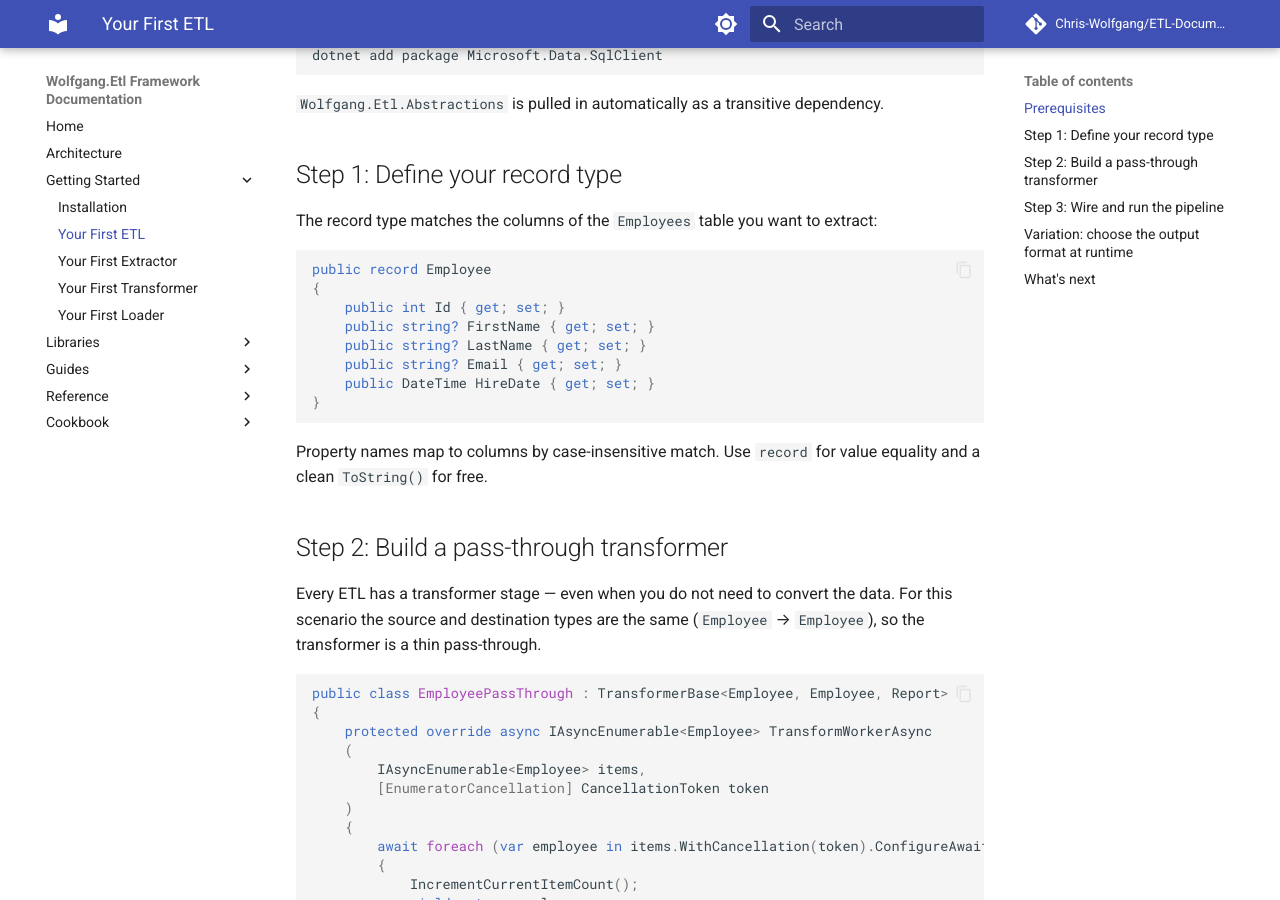
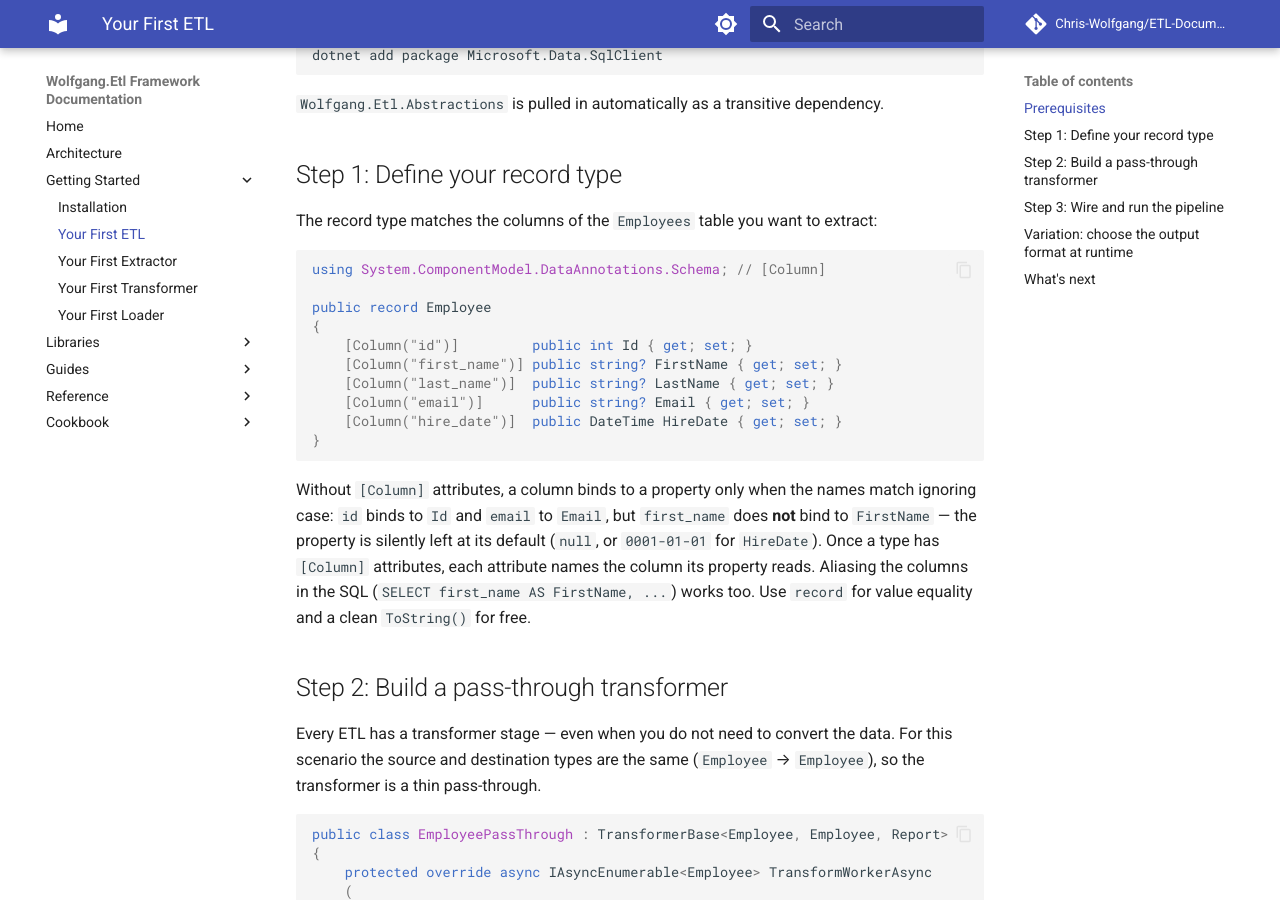
Before and after one commit to Chris-Wolfgang/ETL-Documentation, an MkDocs documentation site: the page built from docs/getting-started/your-first-etl.md, in a window 1280 px wide and 900 px high, scrolled down 662 px. Built offline with MkDocs 1.6.1 and Material for MkDocs 9.7.7, drawn with Linux system fonts in a browser that asks for light colours; comment, search, counter and statistics services are not loaded.

Commit message:
docs: map snake_case columns with [Column] in Your First ETL and DbClient (#106)
DbClient leaves a type without [Column] attributes to Dapper's default
name matcher, which does not match first_name to FirstName, so the
tutorial's FirstName/LastName/HireDate came back empty.

Closes #97

Co-authored-by: Claude Opus 5.5 <noreply@anthropic.com>

````diff
--- a/docs/getting-started/your-first-etl.md
+++ b/docs/getting-started/your-first-etl.md
@@ -26,17 +26,19 @@ dotnet add package Microsoft.Data.SqlClient
 The record type matches the columns of the `Employees` table you want to extract:
 
 ```csharp
+using System.ComponentModel.DataAnnotations.Schema; // [Column]
+
 public record Employee
 {
-    public int Id { get; set; }
-    public string? FirstName { get; set; }
-    public string? LastName { get; set; }
-    public string? Email { get; set; }
-    public DateTime HireDate { get; set; }
+    [Column("id")]         public int Id { get; set; }
+    [Column("first_name")] public string? FirstName { get; set; }
+    [Column("last_name")]  public string? LastName { get; set; }
+    [Column("email")]      public string? Email { get; set; }
+    [Column("hire_date")]  public DateTime HireDate { get; set; }
 }
 ```
 
-Property names map to columns by case-insensitive match. Use `record` for value equality and a clean `ToString()` for free.
+Without `[Column]` attributes, a column binds to a property only when the names match ignoring case: `id` binds to `Id` and `email` to `Email`, but `first_name` does **not** bind to `FirstName` — the property is silently left at its default (`null`, or `0001-01-01` for `HireDate`). Once a type has `[Column]` attributes, each attribute names the column its property reads. Aliasing the columns in the SQL (`SELECT first_name AS FirstName, ...`) works too. Use `record` for value equality and a clean `ToString()` for free.
 
 
 ## Step 2: Build a pass-through transformer
````
Also changed, not shown: changelog/unreleased/first-etl-column-mapping.md (added, +3 -0 lines), docs/libraries/dbclient.md (+9 -0 lines).
